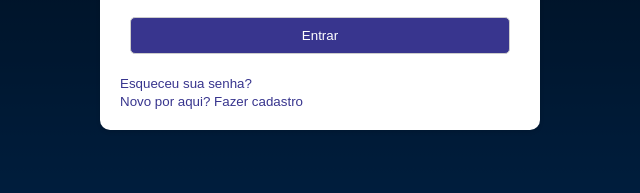
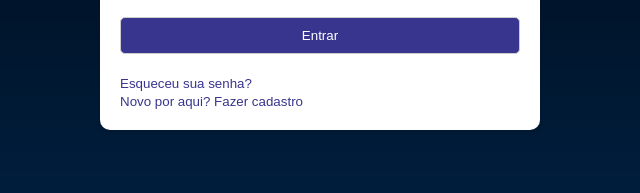
Before and after one commit to RCL09/tp04, a plain HTML site: page index.html in a window 1280 px wide. Shown: the part 450-643 px from the top of the page, 320-960 px from the left. Drawn offline with Linux system fonts and the light colour scheme.

Commit message:
style.css

```diff
--- a/style.css
+++ b/style.css
@@ -46,7 +46,7 @@ body {
     background-color: #38358e;
     color: #fff;
     cursor: pointer;
-    margin-left: 10px;
+    width: 100%
 }
 
 a {
```
